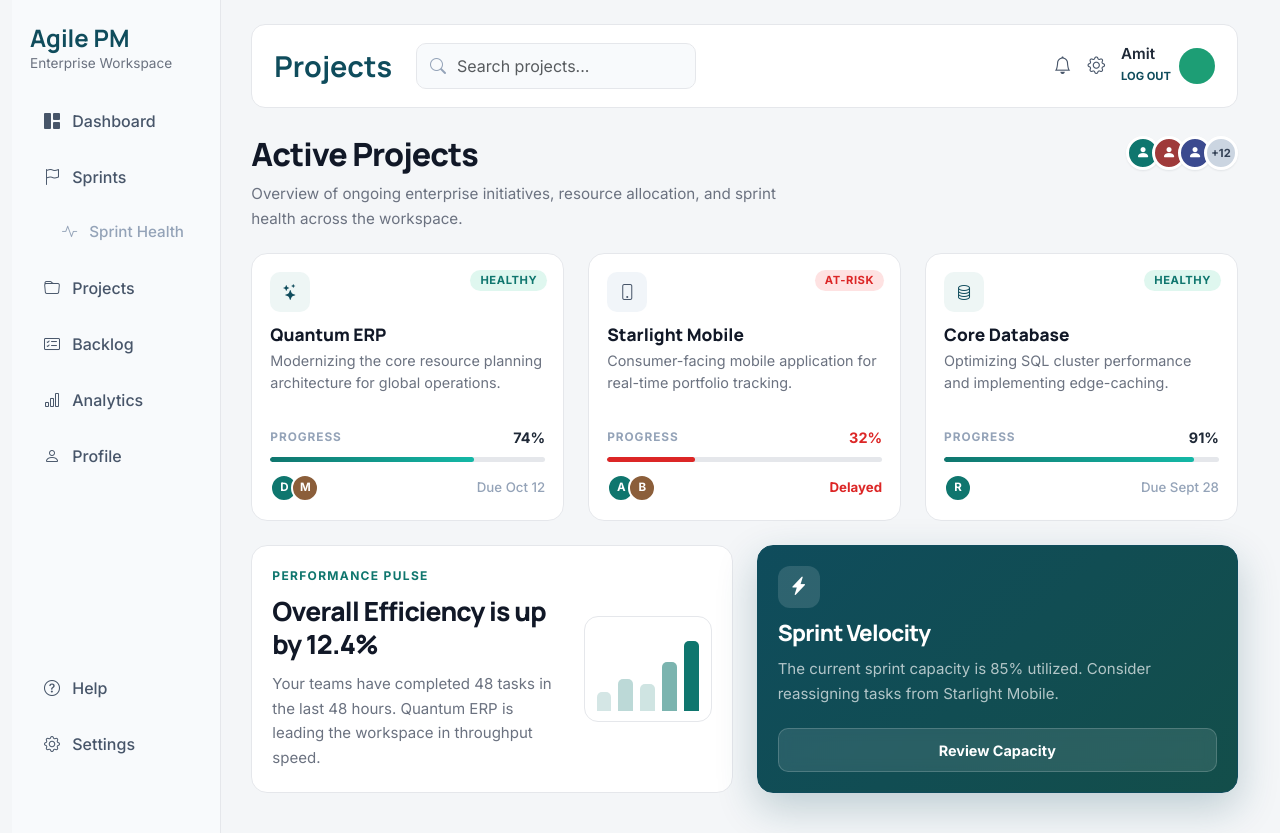
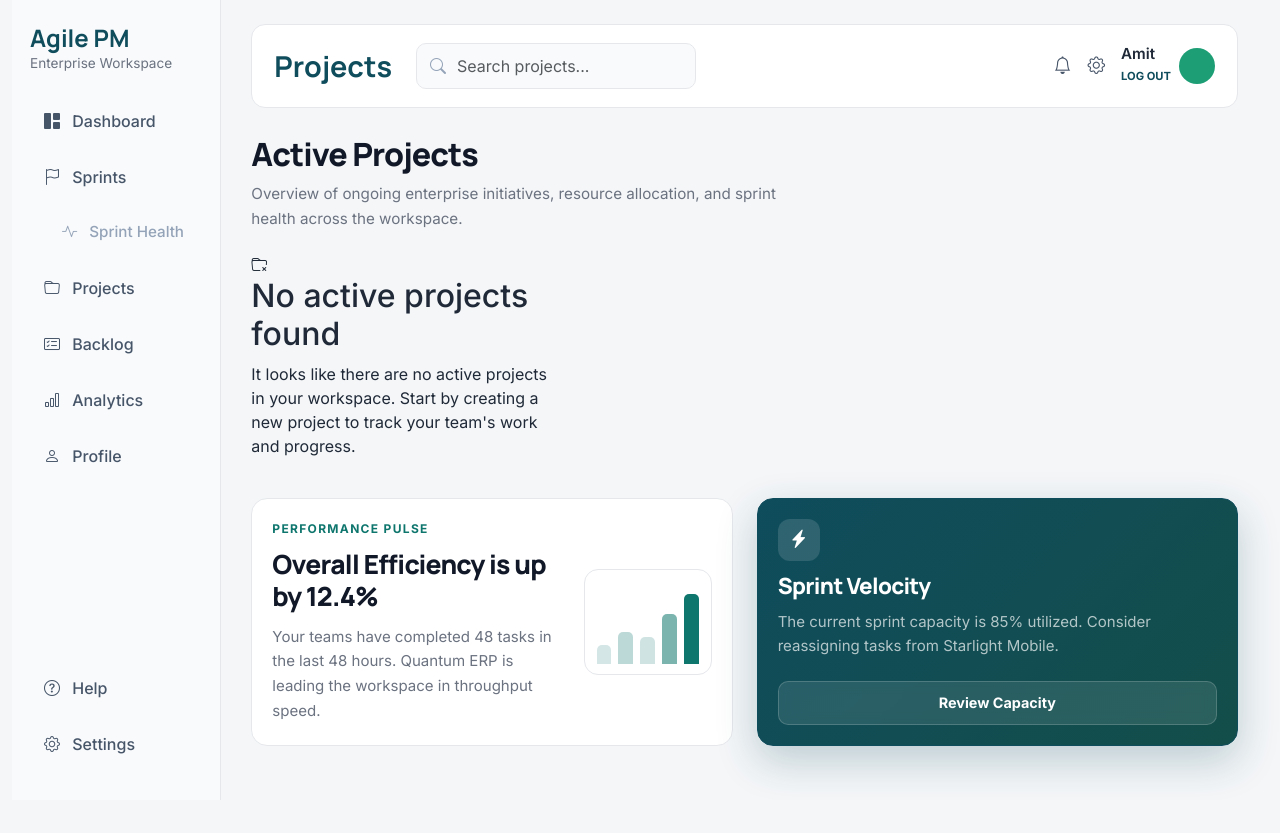
Before and after one commit to amitmath/CITS5505-Project, a Flask app: template app/templates/project.html in a window 1280 px wide. After the commit the page ends 800 px from the top, so only its background shows below. Run offline with Flask 3, Linux system fonts and the light colour scheme; the template is opened without the code that fills it, so the values that code supplies are empty.

Commit message:
Fix projects template to use database fields, remove fallback data, and add empty state UI
Co-authored-by: Copilot <copilot@github.com>

```diff
--- a/app/templates/project.html
+++ b/app/templates/project.html
@@ -13,39 +13,7 @@
 {% set topbar_title = 'Projects' %}
 {% set topbar_search_placeholder = 'Search projects...' %}
 {% include "components/topbar.html" %}
-
-{# Temporary fallback data so page still shows projects if backend is empty #}
-
-{% set fallback_projects = [
-  {
-    'name': 'Quantum ERP',
-    'description': 'Modernizing the core resource planning architecture for global operations.',
-    'health_status': 'healthy',
-    'progress': 74,
-    'due_label': 'Due Oct 12',
-    'icon': 'bi-stars',
-    'members': ['D', 'M']
-  },
-  {
-    'name': 'Starlight Mobile',
-    'description': 'Consumer-facing mobile application for real-time portfolio tracking.',
-    'health_status': 'risk',
-    'progress': 32,
-    'due_label': 'Delayed',
-    'icon': 'bi-phone',
-    'members': ['A', 'B']
-  },
-  {
-    'name': 'Core Database',
-    'description': 'Optimizing SQL cluster performance and implementing edge-caching.',
-    'health_status': 'healthy',
-    'progress': 91,
-    'due_label': 'Due Sept 28',
-    'icon': 'bi-database',
-    'members': ['R']
-  }
-] %}
-{% set project_items = projects if projects is defined and projects else fallback_projects %}
+{% set project_items = projects or [] %}
 
 <section class="projects-hero project-fade project-delay-1">
   <div>
@@ -55,33 +23,28 @@
       and sprint health across the workspace.
     </p>
   </div>
-
-  <div class="team-stack" aria-label="Workspace members">
-    <span class="team-avatar avatar-green"><i class="bi bi-person-fill"></i></span>
-    <span class="team-avatar avatar-red"><i class="bi bi-person-fill"></i></span>
-    <span class="team-avatar avatar-blue"><i class="bi bi-person-fill"></i></span>
-    <span class="team-avatar avatar-more">+12</span>
-  </div>
 </section>
 
-{# Displaying top 3 active projects #}
+<section class="project-grid mb-4">
 
-<section class="project-grid mb-4">
+  {% if project_items and project_items|length > 0 %}
+
     {% for project in project_items[:3] %}
+
       {% set status = project.health_status if project.health_status is defined else project['health_status'] %}
-  {% set progress_value = project.progress if project.progress is defined else project['progress'] %}
+      {% set progress_value = project.progress_percent if project.progress_percent is defined else project['progress_percent'] %}
       {% set project_name = project.name if project.name is defined else project['name'] %}
       {% set project_description = project.description if project.description is defined else project['description'] %}
-  {% set due_label = project.due_label if project.due_label is defined else project['due_label'] %}
-  {% set icon_name = project.icon if project.icon is defined else project['icon'] %}
-  {% set members = project.members if project.members is defined else project['members'] %}
 
-  {# Individual project card #}
+      {# Safe defaults for fields not in DB #}
+      {% set due_label = 'No deadline' %}
+      {% set icon_name = 'bi-kanban' %}
+      {% set members = [] %}
 
       <article class="project-page-card project-fade project-delay-{{ loop.index + 1 }}">
         <div class="project-card-top">
           <div class="project-page-icon {{ 'icon-risk' if status != 'healthy' else 'icon-healthy' }}">
-        <i class="bi {{ icon_name | default('bi-kanban') }}"></i>
+            <i class="bi {{ icon_name }}"></i>
           </div>
           <span class="project-status {{ 'healthy' if status == 'healthy' else 'risk' }}">
             {{ 'Healthy' if status == 'healthy' else 'At-Risk' }}
@@ -89,14 +52,16 @@
         </div>
 
         <h2 class="project-page-title">{{ project_name }}</h2>
-    <p class="project-page-description">{{ project_description or 'No description available.' }}</p>
+        <p class="project-page-description">
+          {{ project_description or 'No description available.' }}
+        </p>
 
         <div class="project-progress-row">
           <span>Progress</span>
-      <strong class="{{ 'text-risk' if status != 'healthy' else '' }}">{{ progress_value }}%</strong>
+          <strong class="{{ 'text-risk' if status != 'healthy' else '' }}">
+            {{ progress_value }}%
+          </strong>
         </div>
-
-    {# Progress bar based on project completion % #}
 
         <div class="project-progress-track" aria-label="{{ project_name }} progress">
           <div
@@ -111,10 +76,27 @@
               <span class="member-avatar member-{{ loop.index }}">{{ member }}</span>
             {% endfor %}
           </div>
-      <span class="project-due {{ 'due-risk' if status != 'healthy' else '' }}">{{ due_label }}</span>
+          <span class="project-due {{ 'due-risk' if status != 'healthy' else '' }}">
+            {{ due_label }}
+          </span>
         </div>
       </article>
+
     {% endfor %}
+
+  {% else %}
+
+    <div class="no-projects-placeholder project-fade project-delay-2">
+      <i class="bi bi-folder-x"></i>
+      <h2>No active projects found</h2>
+      <p>
+        It looks like there are no active projects in your workspace.
+        Start by creating a new project to track your team's work and progress.
+      </p>
+    </div>
+
+  {% endif %}
+
 </section>
 
 {# Summary section (performance + sprint details) #}
```
Also changed, not shown: app/static/uploads/user_5_pngtree-user-profile-avatar-png-image_10211467.png (added). Lines whose indentation alone changed are shown as unchanged.
